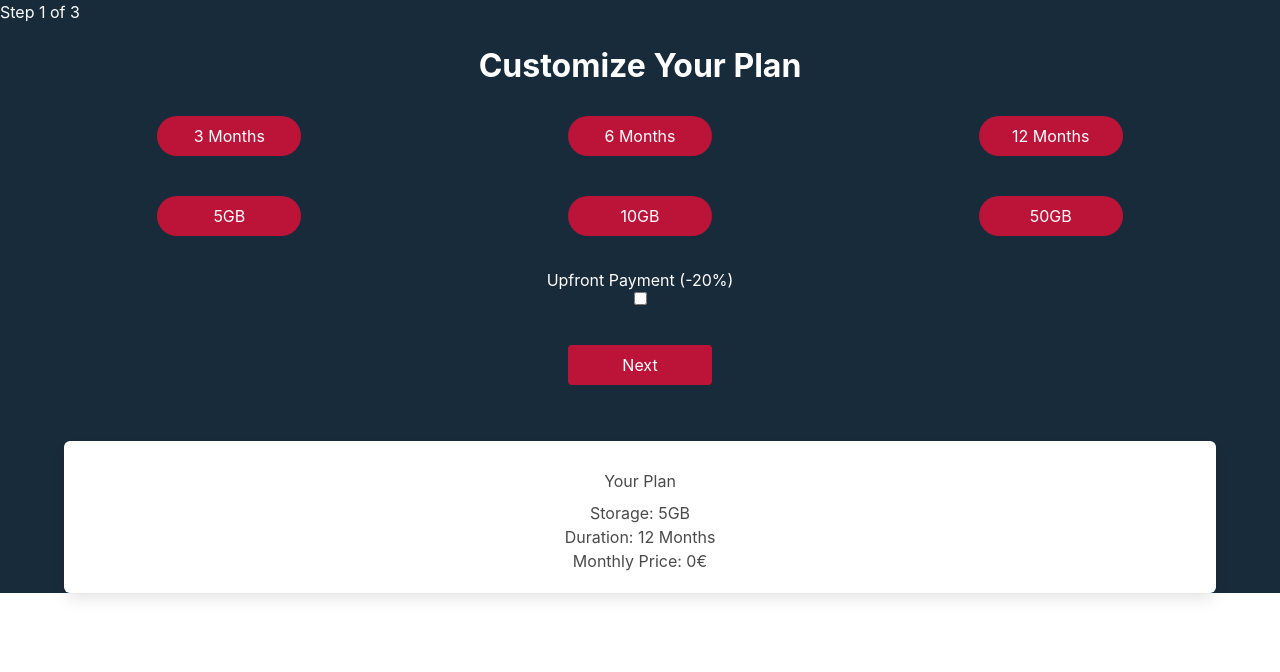
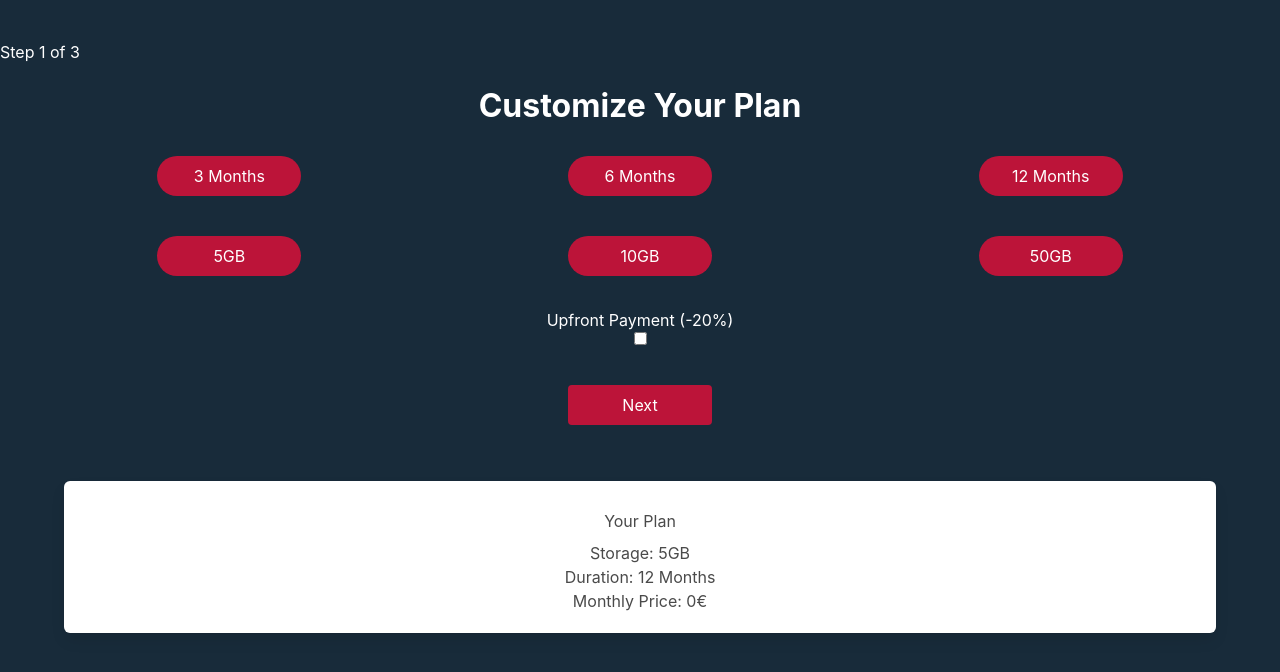
Before and after one commit to pietroballarin/react-checkout, a React (Create React App) app: page / in a window 1280 px wide. Shown: the top 672 px of the page. Built offline with nearby package versions, Linux system fonts and the light colour scheme; no server answers.

Commit message:
styling step 3 done+

```diff
--- a/src/styles/bulma.css
+++ b/src/styles/bulma.css
@@ -1,10 +1,10 @@
-body {
-    height: 100%;
-}
 
 .background {
     background-color: #182b3a;
+    padding-top: 5vh;
+    padding-bottom: 15vh;
 }
+
 
 .title {
     color: #fff;
@@ -123,6 +123,7 @@ h1 {
 
 p {
     color: #fff;
+    text-align: center;
 }
 
 h2 {
```
